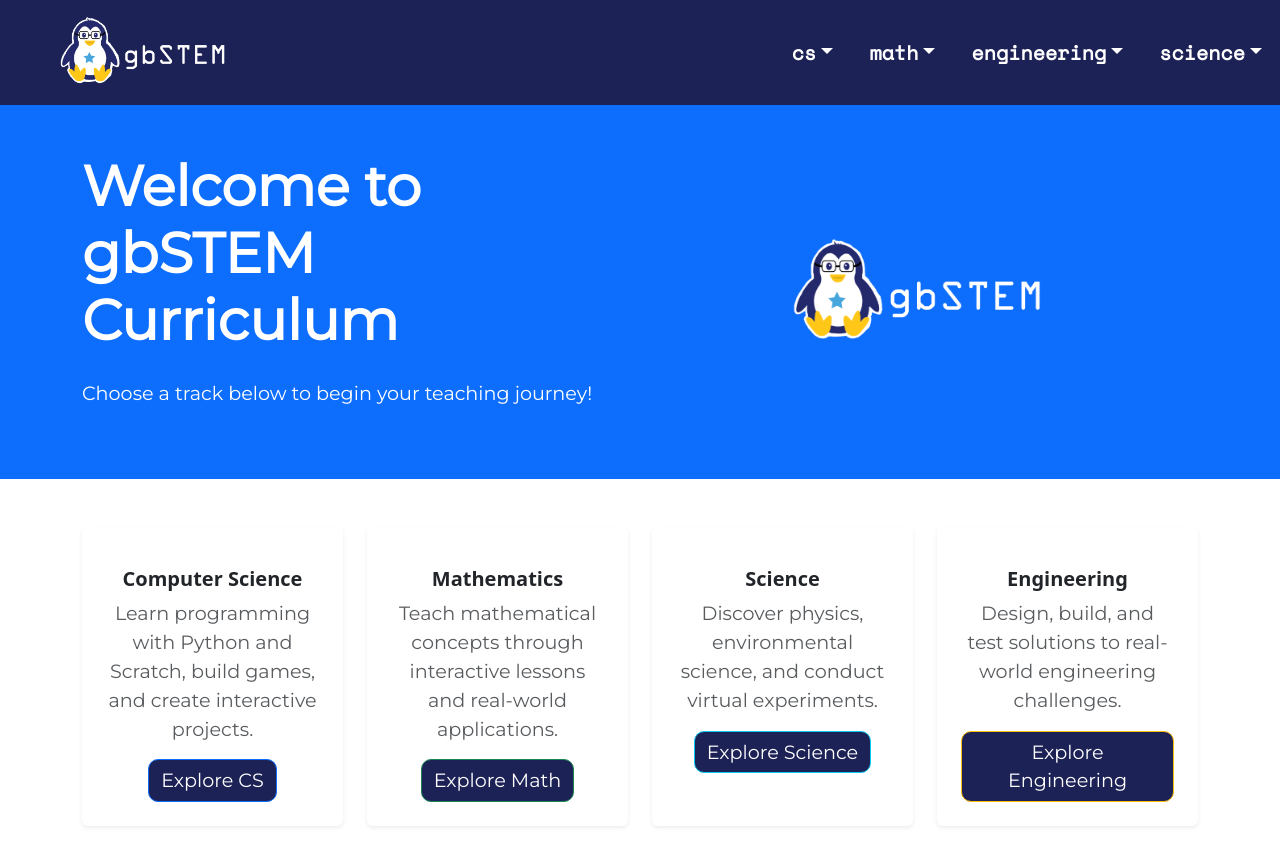
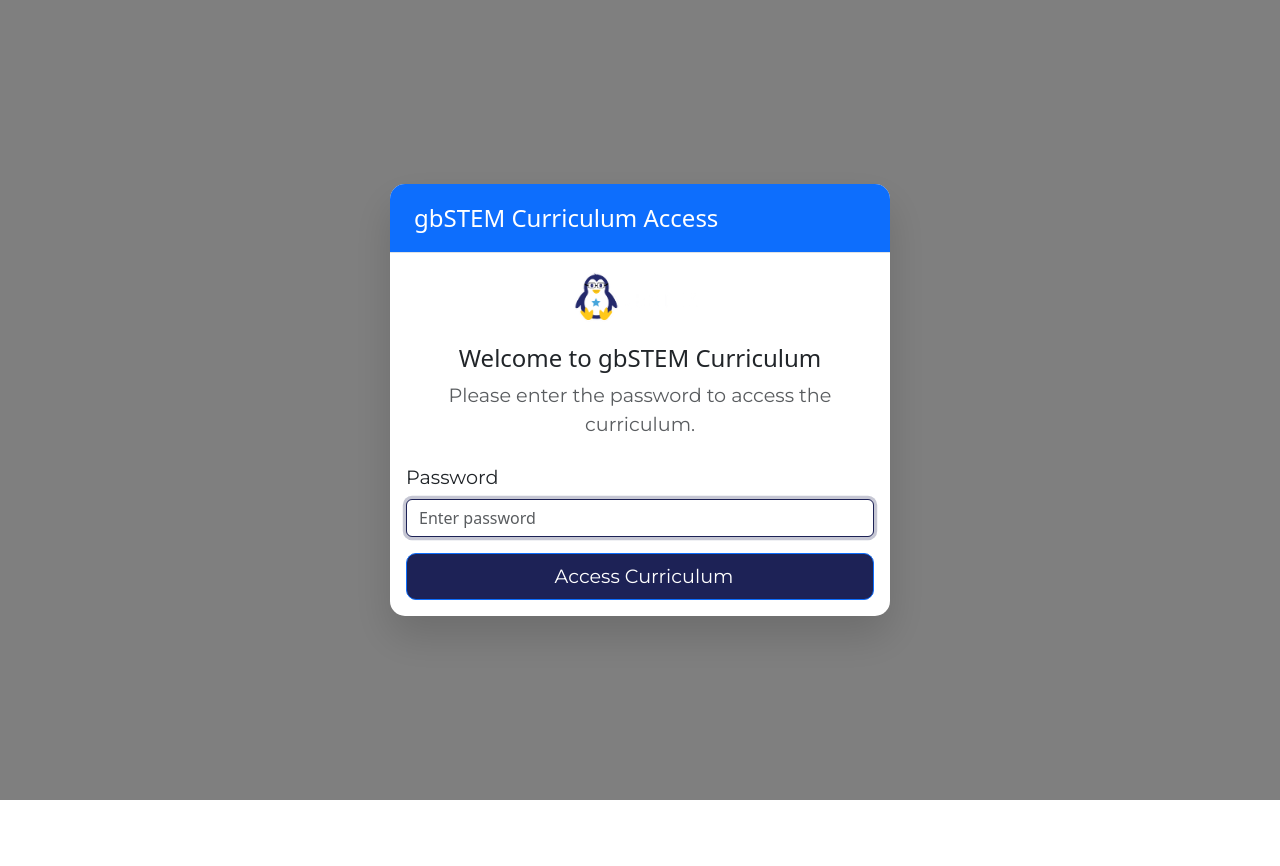
Before and after one commit to gbstem/curriculum, a React (Create React App) app: page /cs/python2 in a window 1280 px wide. Shown: the top 866 px of the page. After the commit the page ends 800 px from the top, so only its background shows below. Built offline with nearby package versions, Linux system fonts and the light colour scheme.

Commit message:
Add login functionality and enhance UI: Implement a login modal for curriculum access, manage authentication state, and improve styling for buttons, modals, and navigation elements.

```diff
--- a/src/App.js
+++ b/src/App.js
@@ -1,7 +1,7 @@
-import { React } from 'react';
+import { React, useState, useEffect } from 'react';
 import { BrowserRouter as Router, Route, Link, Routes } from 'react-router-dom';
 import { HashRouter } from "react-router-dom";
-import { Navbar, Nav, NavDropdown } from 'react-bootstrap';
+import { Navbar, Nav, NavDropdown, Modal, Button, Form } from 'react-bootstrap';
 import 'bootstrap/dist/css/bootstrap.min.css'; // Import Bootstrap CSS
 import 'bootstrap/dist/js/bootstrap.bundle.min.js';
 import './styles.css'
@@ -80,6 +80,68 @@ import ScratchLesson21 from './CS/Scratch/lesson21';
 import ScratchLesson22 from './CS/Scratch/lesson22';
 import ScratchLesson23 from './CS/Scratch/lesson23';
 import ScratchLesson24 from './CS/Scratch/lesson24';
+
+// Login Modal Component
+function LoginModal({ show, onLogin }) {
+  const [password, setPassword] = useState('');
+  const [error, setError] = useState('');
+
+  const handleSubmit = (e) => {
+    e.preventDefault();
+    if (password === 'antarctica') {
+      localStorage.setItem('gbstem_authenticated', 'true');
+      onLogin();
+      setPassword('');
+      setError('');
+    } else {
+      setError('Incorrect password. Please try again.');
+    }
+  };
+
+  return (
+    <Modal show={show} onHide={() => {}} backdrop="static" keyboard={false} centered>
+      <Modal.Header className="bg-primary text-white">
+        <Modal.Title>
+          <i className="fas fa-lock me-2"></i>
+          gbSTEM Curriculum Access
+        </Modal.Title>
+      </Modal.Header>
+      <Modal.Body>
+        <div className="text-center mb-4">
+          <img
+            src={penguin}
+            alt="gbSTEM Logo"
+            className="img-fluid mb-3"
+            style={{ maxWidth: '150px' }}
+          />
+          <h4>Welcome to gbSTEM Curriculum</h4>
+          <p className="text-muted">Please enter the password to access the curriculum.</p>
+        </div>
+
+        <Form onSubmit={handleSubmit}>
+          <Form.Group className="mb-3">
+            <Form.Label>Password</Form.Label>
+            <Form.Control
+              type="password"
+              value={password}
+              onChange={(e) => setPassword(e.target.value)}
+              placeholder="Enter password"
+              autoFocus
+            />
+            {error && <div className="text-danger mt-2">{error}</div>}
+          </Form.Group>
+
+          <div className="d-grid">
+            <Button type="submit" variant="primary" size="lg">
+              <i className="fas fa-sign-in-alt me-2"></i>
+              Access Curriculum
+            </Button>
+          </div>
+        </Form>
+      </Modal.Body>
+    </Modal>
+  );
+}
 
 // Track homepages
 function Math() {
@@ -377,6 +439,39 @@ function CS() {
 }
 
 function App() {
+  const [isAuthenticated, setIsAuthenticated] = useState(false);
+  const [isLoading, setIsLoading] = useState(true);
+
+  useEffect(() => {
+    // Check if user is already authenticated
+    const authenticated = localStorage.getItem('gbstem_authenticated') === 'true';
+    setIsAuthenticated(authenticated);
+    setIsLoading(false);
+  }, []);
+
+  const handleLogin = () => {
+    setIsAuthenticated(true);
+  };
+
+  // Show loading spinner while checking authentication
+  if (isLoading) {
+    return (
+      <div className="d-flex justify-content-center align-items-center" style={{ height: '100vh' }}>
+        <div className="text-center">
+          <div className="spinner-border text-primary" role="status">
+            <span className="visually-hidden">Loading...</span>
+          </div>
+          <p className="mt-3">Loading gbSTEM Curriculum...</p>
+        </div>
+      </div>
+    );
+  }
+
+  // Show login modal if not authenticated
+  if (!isAuthenticated) {
+    return <LoginModal show={true} onLogin={handleLogin} />;
+  }
+
   return (
     <HashRouter>
       <Navbar variant="dark" expand="lg" style={{ backgroundColor: '#1D2256' }}>
@@ -409,6 +504,18 @@ function App() {
             <NavDropdown title="Science" id="science-dropdown" className="text-center">
               <NavDropdown.Item disabled>Coming Soon</NavDropdown.Item>
             </NavDropdown>
+          </Nav>
+          <Nav className="ms-auto">
+            <Nav.Link
+              onClick={() => {
+                localStorage.removeItem('gbstem_authenticated');
+                setIsAuthenticated(false);
+              }}
+              className="text-white"
+            >
+              <i className="fas fa-sign-out-alt me-1"></i>
+              Logout
+            </Nav.Link>
           </Nav>
         </Navbar.Collapse>
       </Navbar>
--- a/src/styles.css
+++ b/src/styles.css
@@ -248,3 +248,116 @@ strong {
 	top: 0;
 	left: 0;
 }
+
+/* Add hover effects for cards */
+.hover-lift {
+  transition: transform 0.2s ease-in-out, box-shadow 0.2s ease-in-out;
+}
+
+.hover-lift:hover {
+  transform: translateY(-5px);
+  box-shadow: 0 10px 25px rgba(0, 0, 0, 0.15) !important;
+}
+
+/* Improve button styling */
+.btn {
+  transition: all 0.2s ease-in-out;
+}
+
+.btn:hover {
+  transform: translateY(-1px);
+  box-shadow: 0 4px 8px rgba(0, 0, 0, 0.15);
+}
+
+/* Improve navbar styling */
+.navbar {
+  box-shadow: 0 2px 10px rgba(0, 0, 0, 0.1);
+}
+
+/* Improve modal styling */
+.modal-content {
+  border: none;
+  border-radius: 15px;
+  box-shadow: 0 20px 40px rgba(0, 0, 0, 0.15);
+}
+
+.modal-header {
+  border-radius: 15px 15px 0 0;
+}
+
+/* Improve form styling */
+.form-control:focus {
+  border-color: #1D2256;
+  box-shadow: 0 0 0 0.2rem rgba(29, 34, 86, 0.25);
+}
+
+/* Loading animation */
+.spinner-border {
+  width: 3rem;
+  height: 3rem;
+}
+
+/* Improve card styling */
+.card {
+  border-radius: 15px;
+  overflow: hidden;
+}
+
+.card-body {
+  padding: 2rem;
+}
+
+/* Improve badge styling */
+.badge {
+  font-size: 0.75rem;
+  padding: 0.5rem 0.75rem;
+}
+
+/* Improve icon styling */
+.fa-3x {
+  transition: transform 0.2s ease-in-out;
+}
+
+.card:hover .fa-3x {
+  transform: scale(1.1);
+}
+
+/* Improve navigation styling */
+.nav-link {
+  transition: color 0.2s ease-in-out;
+}
+
+.nav-link:hover {
+  color: #fff !important;
+  opacity: 0.8;
+}
+
+/* Improve dropdown styling */
+.dropdown-menu {
+  border: none;
+  border-radius: 10px;
+  box-shadow: 0 10px 25px rgba(0, 0, 0, 0.15);
+}
+
+.dropdown-item {
+  transition: background-color 0.2s ease-in-out;
+}
+
+.dropdown-item:hover {
+  background-color: #f8f9fa;
+}
+
+/* Responsive improvements */
+@media (max-width: 768px) {
+  .card-body {
+    padding: 1.5rem;
+  }
+
+  .display-4 {
+    font-size: 2.5rem;
+  }
+
+  .lead {
+    font-size: 1.1rem;
+  }
+}
```
